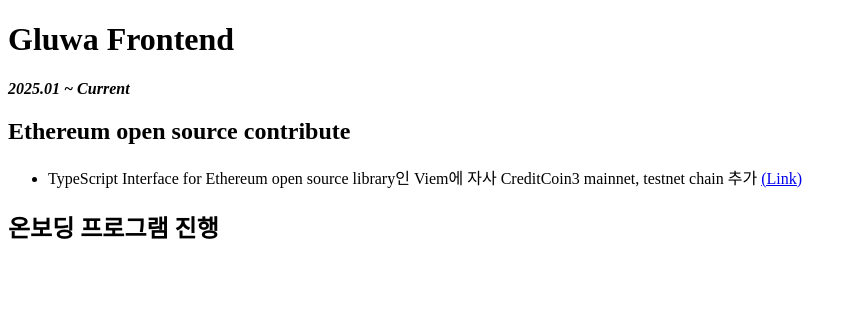
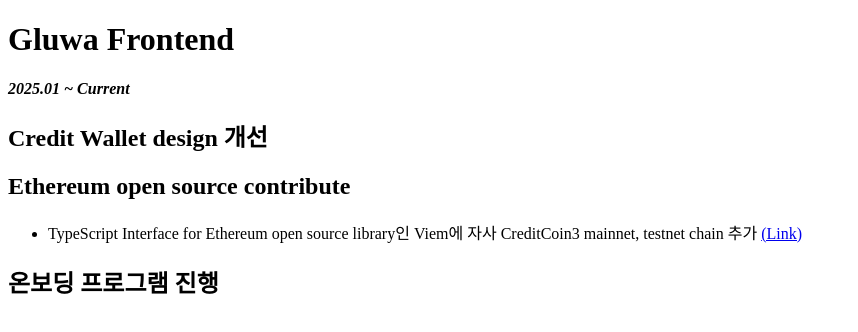
Before and after one commit to fe-dudu/fe-dudu-nextra, a Next.js app: page /career/gluwa in a window 1280 px wide. Shown: the top 332 px of the page, without its empty margins (0-858 px from the left). Built offline with nearby package versions, Linux system fonts and the light colour scheme.

Commit message:
docs: career

```diff
--- a/pages/blog/react/useEffect/you-might-not-need-an-effect.mdx
+++ b/pages/blog/react/useEffect/you-might-not-need-an-effect.mdx
@@ -1,6 +1,6 @@
 # You Might Not Need an Effect
 
-[React Docs | you might not need an effect](https://reactjs.org/docs/hooks-effect.html) 글을 번역하고 정리합니다.
+[React Docs | you might not need an effect](https://react.dev/learn/you-might-not-need-an-effect) 글을 번역하고 정리합니다.
 
 ## props 또는 state에 따라 state 업데이트
 
--- a/pages/career/gluwa.mdx
+++ b/pages/career/gluwa.mdx
@@ -1,5 +1,7 @@
 # Gluwa Frontend
 ***2025.01 ~ Current***
+
+## Credit Wallet design 개선
 
 ## Ethereum open source contribute
 
```
